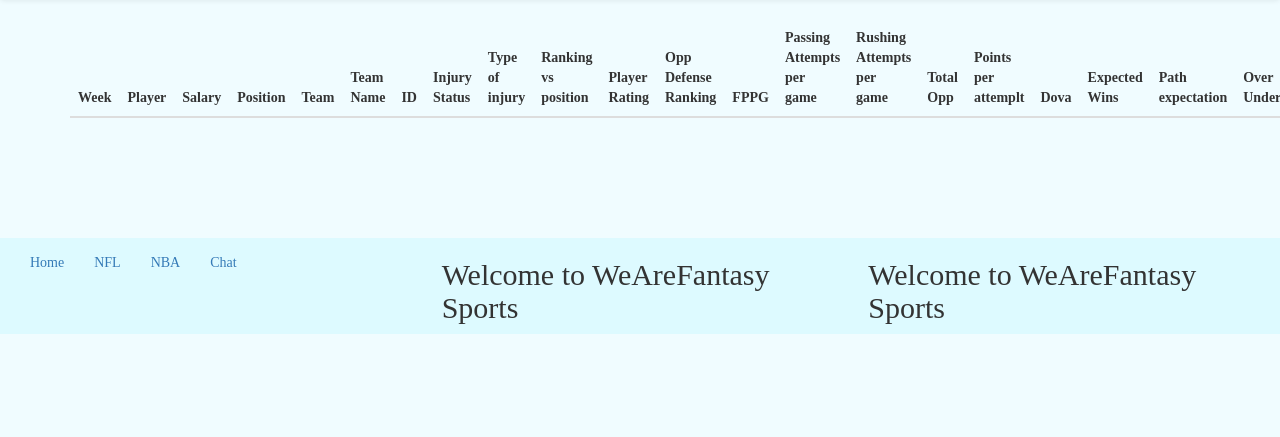
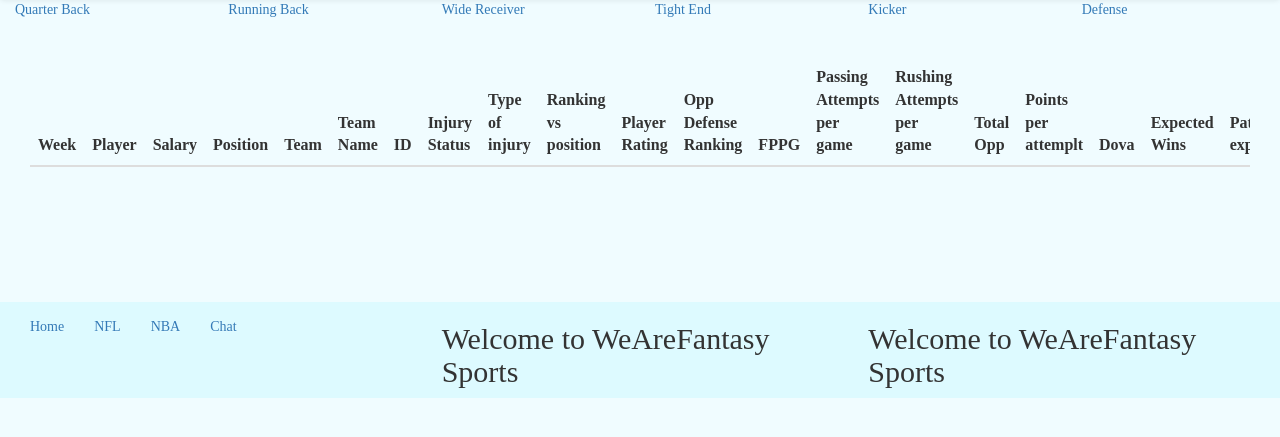
Before and after one commit to jeffreyyourman/fantasysports, a Node server app: page /NFL in a window 1280 px wide; the page is wider, and only the part inside the window is pictured. Shown: the part 52-489 px from the top of that part. Run offline with Node 20, Linux system fonts and the light colour scheme; data that the repository does not hold is empty; some libraries are stand-ins or nearby versions.

Commit message:
edited table

```diff
--- a/views/fantasydata/fantasy_data.handlebars
+++ b/views/fantasydata/fantasy_data.handlebars
@@ -13,10 +13,36 @@
   <!-- <link rel="stylesheet" href="assets/css/style.css" /> -->
 </head>
 <body>
-  <div class="container">
-  <table class="table table-hover fantasy">
+  <div class="container-fluid">
+    <div class="row list">
+      <div class="col-md-2">
+        <li><a id='qbLink' href="/NFL/QB">Quarter Back</a></li>
+      </div>
+      <div class="col-md-2">
+        <li><a id='rbLink' href="/NFL/RB">Running Back</a></li>
+      </div>
+      <div class="col-md-2">
+        <li><a id='wrLink' href="/NFL/WR">Wide Receiver</a></li>
+      </div>
+      <div class="col-md-2">
+        <li><a id='teLink' href="/NFL/TE">Tight End</a></li>
+      </div>
+      <div class="col-md-2">
+        <li><a id='kLink' href="/NFL/K">Kicker</a></li>
+      </div>
+      <div class="col-md-2">
+        <li><a id='defLink' href="/NFL/Def">Defense</a></li>
+      </div>
+    </div>
+  </div>
+  <div id='quarterback' class="container-fluid">
+    <div class="row">
+      <div class="col-md-12">
+        <div class="panel-body">
+          <div class="table-responsive">
+            <table class="table table table-hover fantasy">
               <thead>
-      <tr>
+                <tr style='font-size: 16px;'>
                   <th>Week</th>
                   <th>Player</th>
                   <th>Salary</th>
@@ -52,6 +78,11 @@
               </thead>
             </table>
           </div>
+        </div>
+      </div>
+    </div>
+  </div>
+
 
 
 
--- a/views/layouts/main.handlebars
+++ b/views/layouts/main.handlebars
@@ -46,6 +46,8 @@
     </div>
   </nav>
 {{{ body }}}
+
+
   <div class="container-fluid footer">
     <div class="row">
       <div class="col-md-4">
```
Lines whose indentation alone changed are shown as unchanged.
